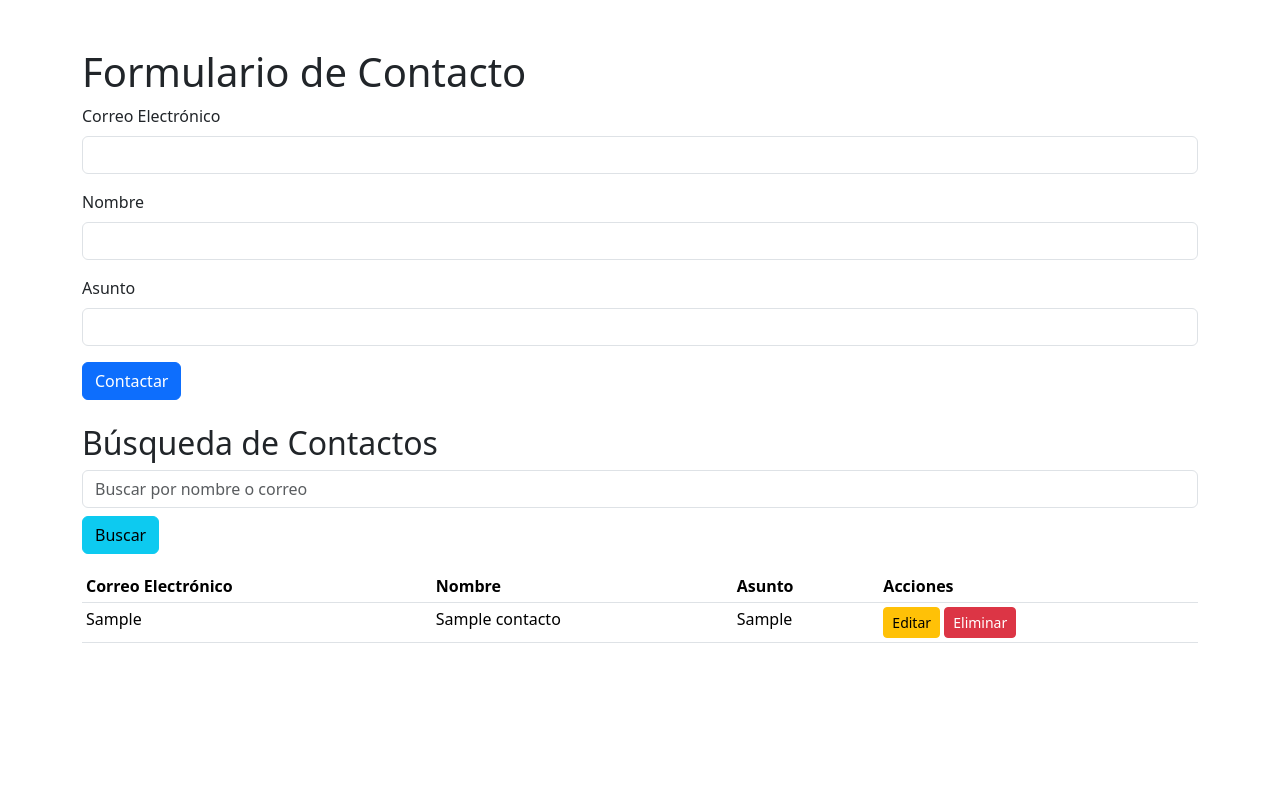
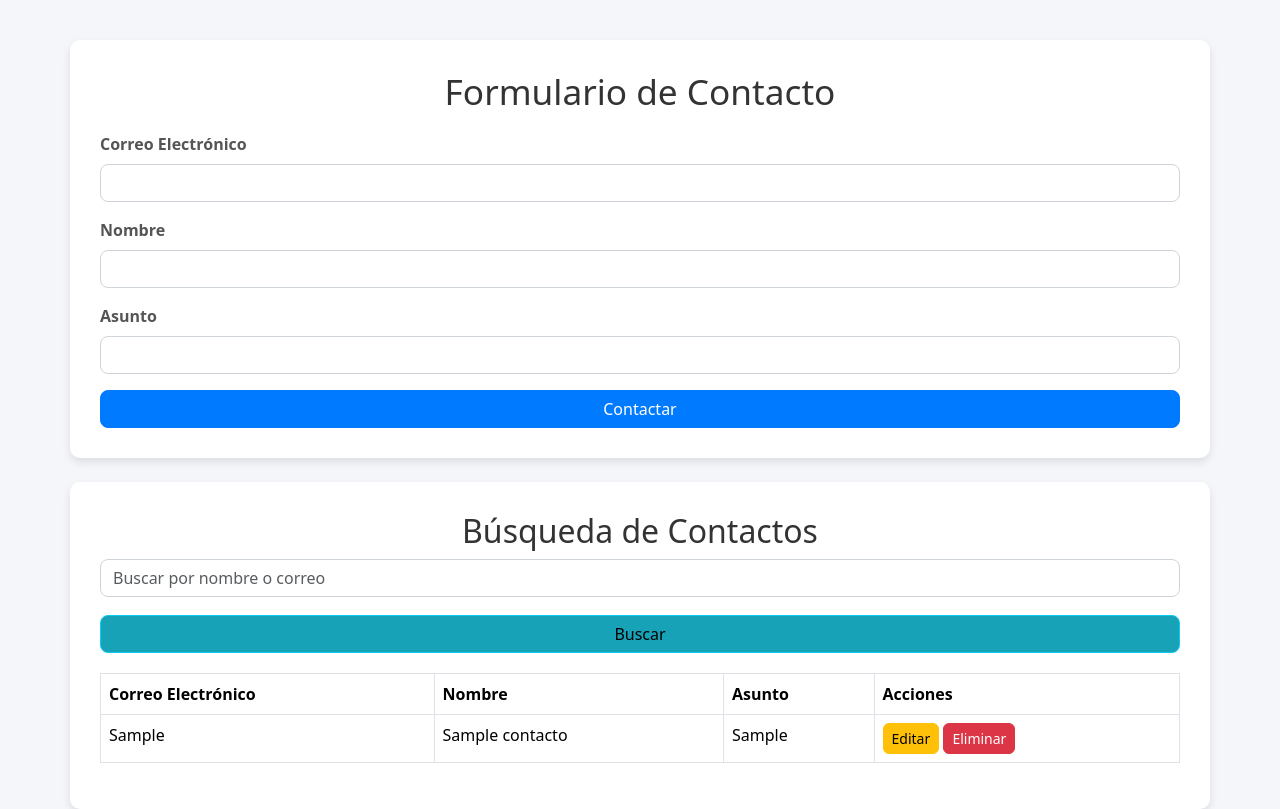
Before and after one commit to annav-120/flask7a, a Flask app: page /contacto in a window 1280 px wide. Before the commit the page ends 643 px from the top, so only its background shows below. Run offline with Flask 3, Linux system fonts and the light colour scheme; tables that the repository leaves empty or names only in its code hold one stand-in row (values such as "Sample post"); some libraries are stand-ins or nearby versions.

Commit message:
Update contacto.html

```diff
--- a/templates/contacto.html
+++ b/templates/contacto.html
@@ -1,5 +1,6 @@
 <!DOCTYPE html>
 <html lang="es">
+
 <head>
     <meta charset="UTF-8">
     <meta name="viewport" content="width=device-width, initial-scale=1.0">
@@ -8,12 +9,92 @@
     <link href="https://cdn.jsdelivr.net/npm/bootstrap@5.3.3/dist/css/bootstrap.min.css" rel="stylesheet">
     <script src="https://code.jquery.com/jquery-3.7.1.min.js"></script>
     <script src="https://cdnjs.cloudflare.com/ajax/libs/jquery-validate/1.19.5/jquery.validate.min.js"></script>
+    <style>
+        body {
+            background-color: #f4f6f9;
+        }
+
+        .container {
+            background-color: white;
+            border-radius: 10px;
+            padding: 30px;
+            box-shadow: 0 4px 8px rgba(0, 0, 0, 0.1);
+            margin-top: 40px;
+        }
+
+        h1 {
+            font-size: 2.2rem;
+            color: #333;
+            text-align: center;
+            margin-bottom: 20px;
+        }
+
+        .form-label {
+            font-weight: bold;
+            color: #555;
+        }
+
+        .form-control {
+            border-radius: 8px;
+            border-color: #ced4da;
+        }
+
+        .btn-primary {
+            background-color: #007bff;
+            border-color: #007bff;
+            border-radius: 8px;
+            width: 100%;
+        }
+
+        .btn-primary:hover {
+            background-color: #0056b3;
+        }
+
+        .btn-info {
+            background-color: #17a2b8;
+            border-radius: 8px;
+            width: 100%;
+        }
+
+        .btn-info:hover {
+            background-color: #117a8b;
+        }
+
+        table {
+            margin-top: 20px;
+        }
+
+        th {
+            background-color: #007bff;
+            color: white;
+        }
+
+        td,
+        th {
+            padding: 12px;
+            text-align: left;
+        }
+
+        .btn-warning {
+            border-radius: 6px;
+        }
+
+        .btn-danger {
+            border-radius: 6px;
+        }
+
+        #searchInput {
+            border-radius: 8px;
+            margin-bottom: 10px;
+        }
+    </style>
 </head>
+
 <body>
-    <div class="container mt-5">
+    <div class="container">
         <h1>Formulario de Contacto</h1>
         <form id="frmContacto" action="/contacto" method="POST">
-            <input type="hidden" id="id_contacto" name="id_contacto"> <!-- Campo oculto para el ID del contacto -->
+            <input type="hidden" id="id_contacto" name="id_contacto">
 
             <div class="mb-3">
                 <label for="email" class="form-label">Correo Electrónico</label>
@@ -32,12 +113,12 @@
     </div>
 
     <div class="container mt-4">
-        <h2>Búsqueda de Contactos</h2>
+        <h2 style="text-align: center; color: #333;">Búsqueda de Contactos</h2>
         <div class="mb-3">
             <input type="text" class="form-control" id="searchInput" placeholder="Buscar por nombre o correo">
             <button id="searchButton" class="btn btn-info mt-2">Buscar</button>
         </div>
-        <table class="table table-sm">
+        <table class="table table-hover table-bordered">
             <thead>
                 <tr>
                     <th>Correo Electrónico</th>
@@ -51,8 +132,8 @@
     </div>
 
     <script>
-        $(document).ready(function() {
-            // Validación del formulario
+        $(document).ready(function () {
+
             $("#frmContacto").validate({
                 rules: {
                     email: {
@@ -94,13 +175,11 @@
                 }
             });
 
-            $.validator.addMethod("lettersonly", function(value, element) {
+            $.validator.addMethod("lettersonly", function (value, element) {
                 return this.optional(element) || /^[a-zA-Z\s]+$/.test(value);
             }, "Por favor, introduce solo letras.");
-
-            // Función para buscar y mostrar los registros
             function buscar(term = "") {
-                $.get("/buscar", { q: term }, function(respuesta) {
+                $.get("/buscar", { q: term }, function (respuesta) {
                     $("#tbodyLog").html("");
 
                     for (var x in respuesta) {
@@ -117,50 +196,42 @@
                     }
                 });
             }
-
-            // Llamada inicial para buscar registros
             buscar();
 
-            // Evento de búsqueda
-            $("#searchButton").click(function() {
+            $("#searchButton").click(function () {
                 var searchTerm = $("#searchInput").val().trim();
-                buscar(searchTerm); // Llamar a la función de búsqueda
+                buscar(searchTerm);
             });
 
-            // Función para eliminar un registro
-            window.eliminar = function(id) {
+            window.eliminar = function (id) {
                 if (confirm("¿Estás seguro de que deseas eliminar este registro?")) {
-                    $.post("/eliminar_contacto", { id: id }, function(result) {
+                    $.post("/eliminar_contacto", { id: id }, function (result) {
                         alert("Contacto eliminado correctamente.");
-                        buscar(); // Actualizar la tabla
-                    }).fail(function(err) {
+                        buscar();
+                    }).fail(function (err) {
                         alert("Error al eliminar el registro.");
                     });
                 }
             };
 
-            // Función para editar un registro
-            window.editar = function(id, correo, nombre, asunto) {
-                // Rellenar el formulario con los datos del contacto seleccionado
-                $("#id_contacto").val(id); // Rellenar el campo oculto con el ID del contacto
+            window.editar = function (id, correo, nombre, asunto) {
+                $("#id_contacto").val(id);
                 $("#email").val(correo);
                 $("#nombre").val(nombre);
                 $("#asunto").val(asunto);
 
-                // Cambiar el texto del botón de enviar
                 $("#submitButton").text("Actualizar");
             };
 
-            // Configuración de Pusher para actualizar en tiempo real
             Pusher.logToConsole = true;
             var pusher = new Pusher('fe0a6fda0635d4db01ce', {
                 cluster: 'us2'
             });
 
             var channel = pusher.subscribe("registrosTiempoReal");
-            channel.bind("registroTiempoReal", function(mensaje) {
+            channel.bind("registroTiempoReal", function (mensaje) {
                 console.log("Mensaje recibido:", mensaje);
-                buscar(); // Volver a buscar los registros
+                buscar();
             });
         });
     </script>
```
